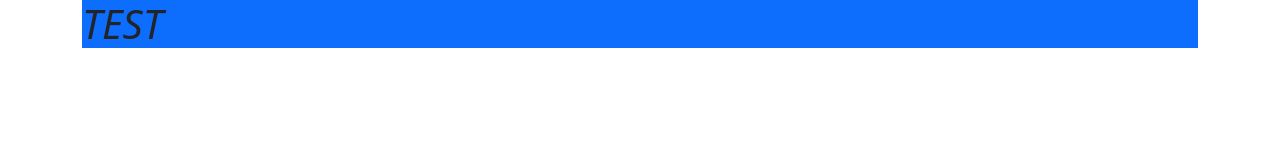
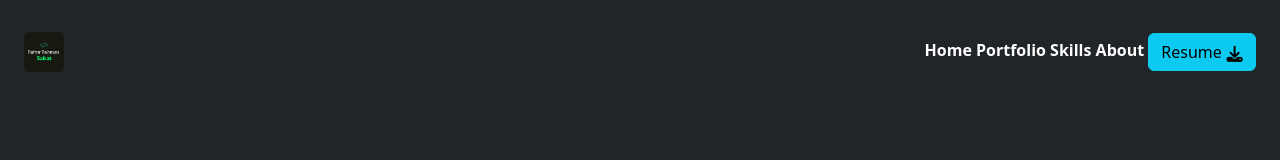
Before and after one commit to RafiurRahmanSaikat/Portfolio-Phitron, a plain HTML site: page index.html in a window 1280 px wide. Drawn offline with Linux system fonts and the light colour scheme.

Commit message:
Navbar Done

```diff
--- a/index.html
+++ b/index.html
@@ -7,10 +7,38 @@
     <link rel="stylesheet" href="style.css" />
     <link rel="stylesheet" href="./bootstrap-5.3.3-dist/css/bootstrap.css" />
   </head>
-  <body class="container">
-    <div class="bg-primary">
-      <h1 class="d-flex w-25">TEST</h1>
-    </div>
+  <body class="m-4 bg-dark">
+    <!-- Navbar Started -->
+    <nav class="navbar">
+      <img
+        src="./images/logo.png"
+        alt="Logo"
+        width="40"
+        height="40"
+        class="rounded"
+      />
+
+      <div>
+        <a class="text-decoration-none text-white fw-bold" href="#">Home</a>
+        <a class="text-decoration-none text-white fw-bold" href="#"
+          >Portfolio</a
+        >
+        <a class="text-decoration-none text-white fw-bold" href="#">Skills</a>
+        <a class="text-decoration-none text-white fw-bold" href="#">About</a>
+
+        <a
+          href="./resume.pdf"
+          download="Rafiur Rahman Saikat Resume"
+          type="button"
+          class="btn btn-info"
+        >
+          Resume
+          <img src="./images/download.png" alt="resume" />
+        </a>
+      </div>
+    </nav>
+
+    <!-- Navbar End -->
   </body>
   <script src="./bootstrap-5.3.3-dist/js/bootstrap.js"></script>
 </html>
```
Also changed, not shown: images/download.png (added), images/logo.png (added), 1 other file.
